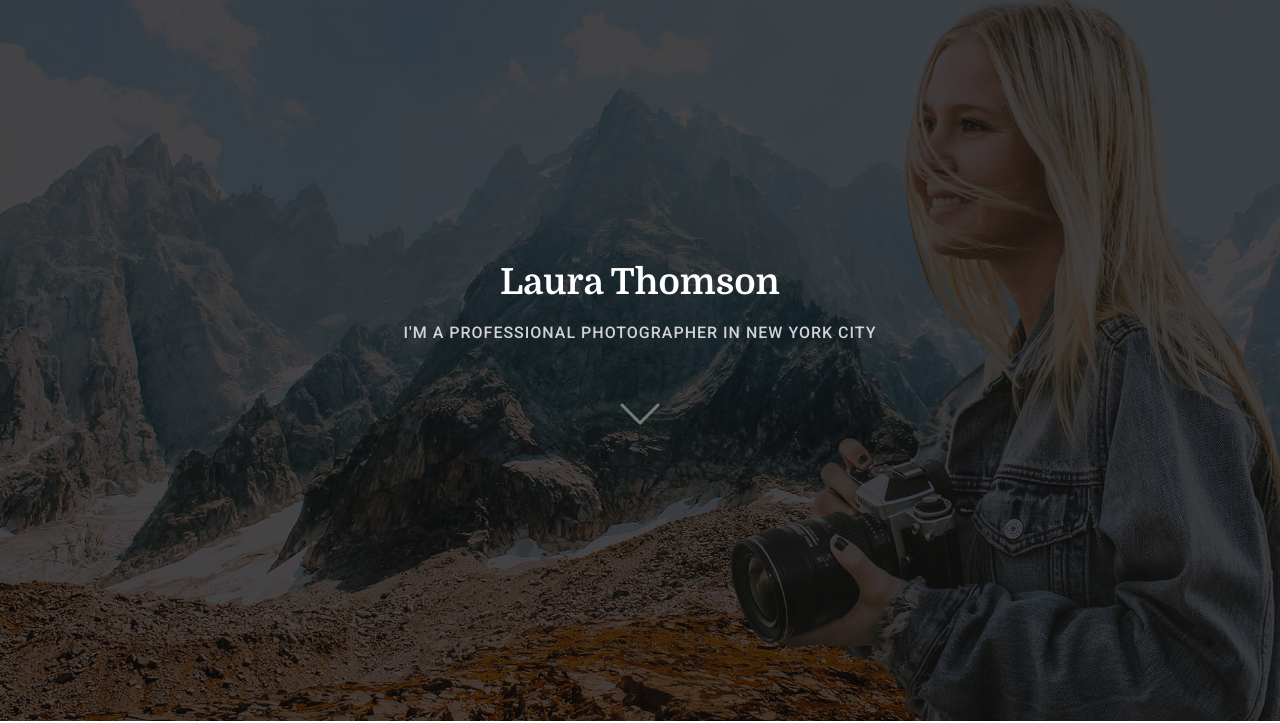
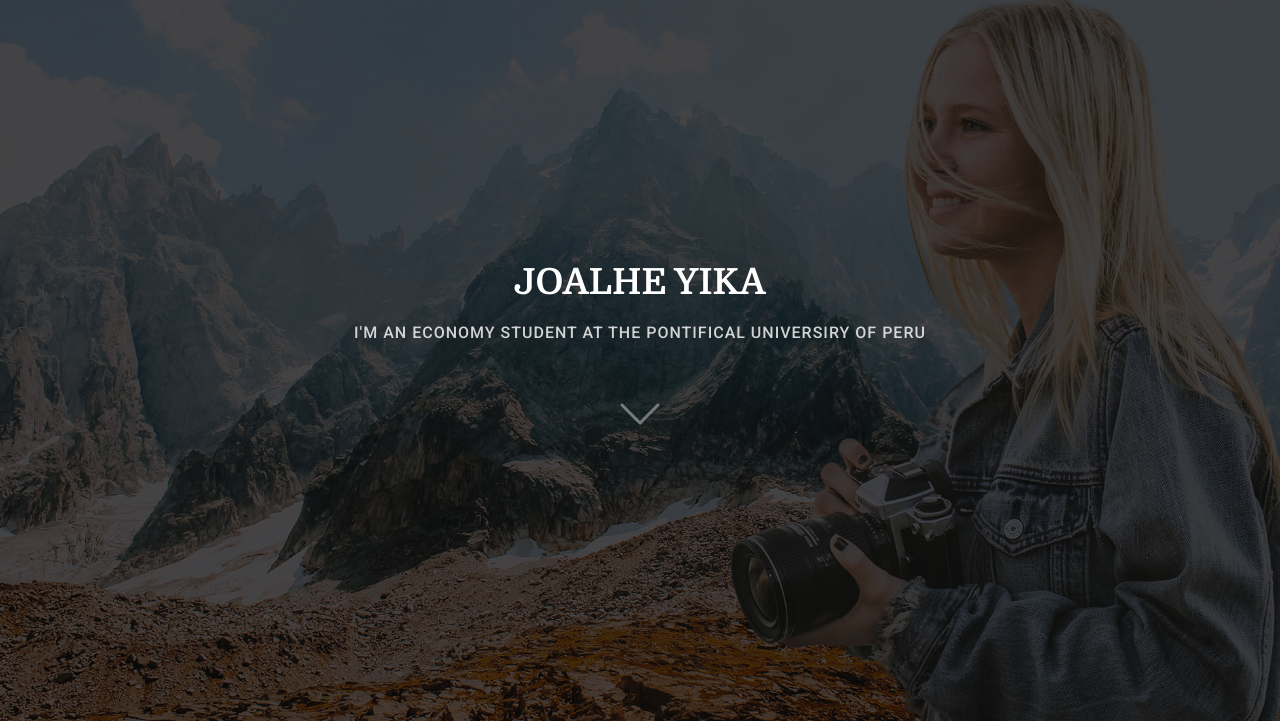
Before and after one commit to joalheyika/CV_JoalheYika, a plain HTML site: page index.html in a window 1280 px wide. Shown: the part 79-802 px from the top of the page. Drawn offline with Linux system fonts and the light colour scheme.

Commit message:
Update hero section with new name and description

```diff
--- a/index.html
+++ b/index.html
@@ -94,8 +94,8 @@
       <img src="assets/img/hero-bg.jpg" alt="" data-aos="fade-in">
 
       <div class="container text-center" data-aos="fade-up" data-aos-delay="100">
-        <h2>Laura Thomson</h2>
-        <p>I'M A PROFESSIONAL PHOTOGRAPHER IN NEW YORK CITY</p>
+        <h2>JOALHE YIKA</h2>
+        <p>I'M AN ECONOMY STUDENT AT THE PONTIFICAL UNIVERSIRY OF PERU</p>
         <a href="#about" class="btn-scroll" title="Scroll Down"><i class="bi bi-chevron-down"></i></a>
       </div>
 
```
